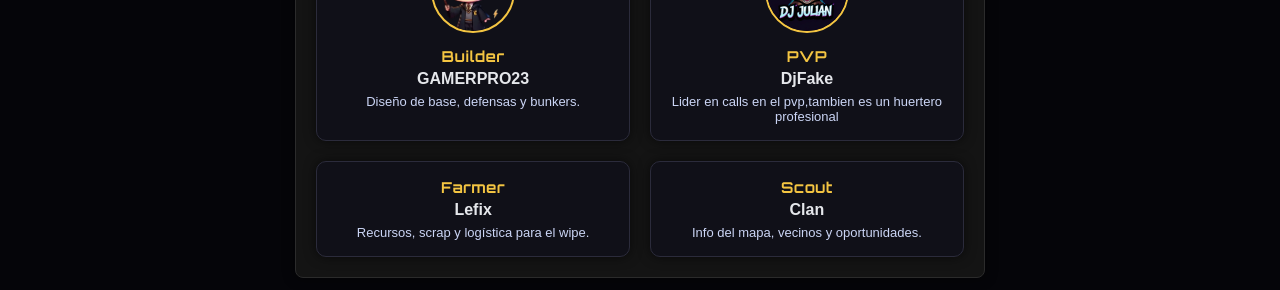
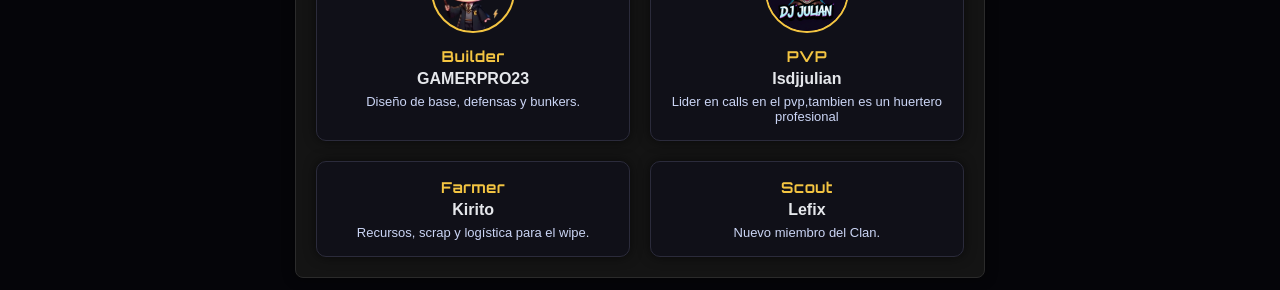
Before and after one commit to Gamerpro23/clan-troll-web, a plain HTML site: page miembros.html in a window 1280 px wide. Shown: the part 591-881 px from the top of the page. Drawn offline with Linux system fonts and the light colour scheme.

Commit message:
update discord

```diff
--- a/miembros.html
+++ b/miembros.html
@@ -174,20 +174,20 @@
       <div class="miembro-card">
         <img src="djfake.jpg" alt="DjFake" class="miembro-avatar">
         <h3>PVP</h3>
-        <p class="nick">DjFake</p>
+        <p class="nick">Isdjjulian</p>
         <p class="detalle">Lider en calls en el pvp,tambien es un huertero profesional</p>
       </div>
 
       <div class="miembro-card">
         <h3>Farmer</h3>
-        <p class="nick">Lefix</p>
+        <p class="nick">Kirito</p>
         <p class="detalle">Recursos, scrap y logística para el wipe.</p>
       </div>
 
       <div class="miembro-card">
         <h3>Scout</h3>
-        <p class="nick">Clan</p>
-        <p class="detalle">Info del mapa, vecinos y oportunidades.</p>
+        <p class="nick">Lefix</p>
+        <p class="detalle">Nuevo miembro del Clan.</p>
       </div>
     </section>
   </main>
```
